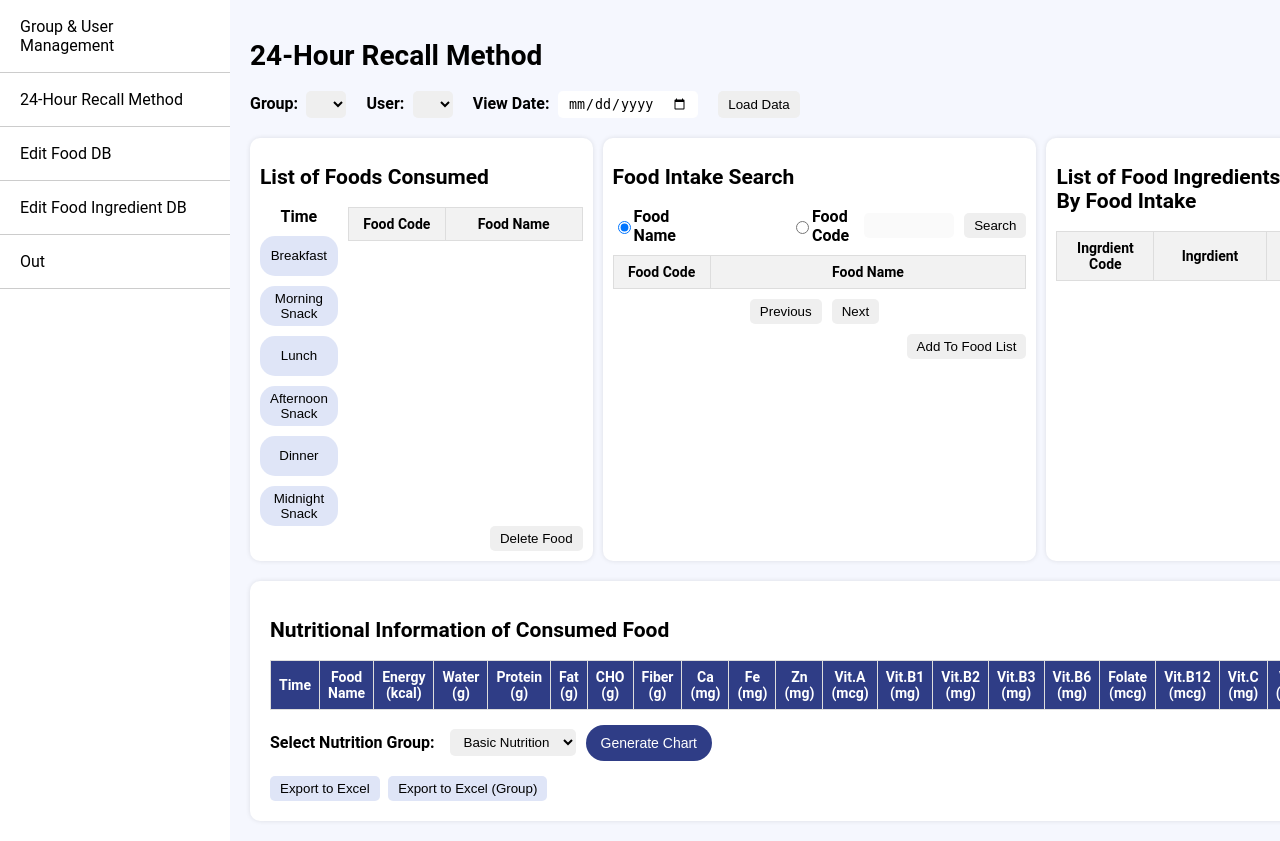
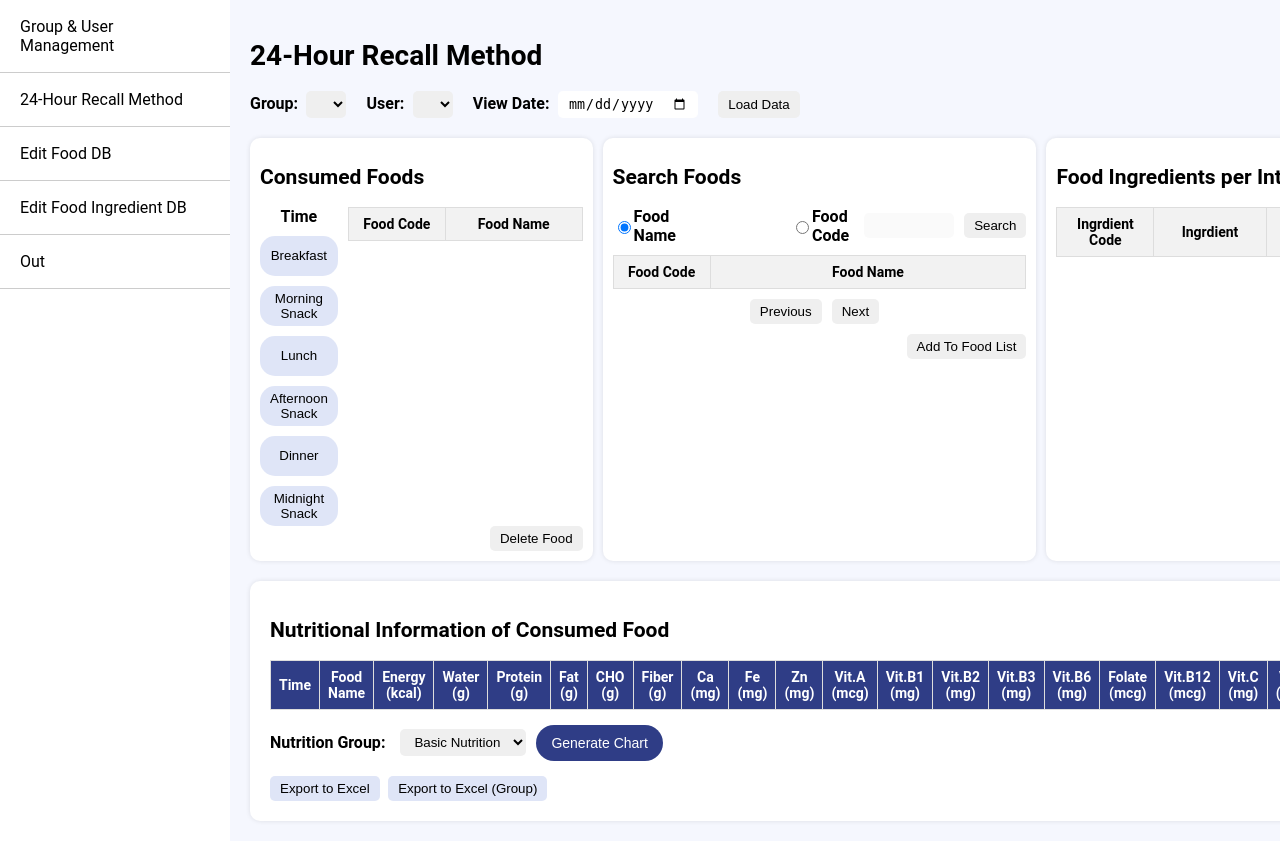
Before and after one commit to Park-HyeonJi/CambodiaNAS, a Flask app: page /24h in a window 1280 px wide. Shown: the part 100-941 px from the top of the page. Run offline with Flask 3, Linux system fonts and the light colour scheme; a user stored in the database is signed in; lists and menus that the app fills with data are empty; some libraries are stand-ins or nearby versions.

Commit message:
design: 24h-영어 표기 변경

```diff
--- a/templates/24h.html
+++ b/templates/24h.html
@@ -32,12 +32,11 @@
                 </div>
                 <button type="button" onclick="loadData()">Load Data</button>
             </div>
-
             <!-- 2행 -->
             <div class="section-container">
                 <!-- 1열: 현재 식사 전체 상태 -->
                 <div class="food-data">
-                    <h2>List of Foods Consumed</h2>
+                    <h2>Consumed Foods</h2>
                     <div class="food-data-content">
                         <div class="time-categories">
                             <b>Time</b>
@@ -71,7 +70,7 @@
                 </div>
                 <!-- 2열: 입력할 Food list 및 검색 -->
                 <div class="food-search">
-                    <h2>Food Intake Search</h2>
+                    <h2>Search Foods</h2>
                     <div class="search-options">
                         <label>
                             <input type="radio" name="searchType" value="name" checked onclick="toggleInputFields()">
@@ -108,11 +107,7 @@
                 </div>
                 <!-- 3열: 식사에 대한 정보 -->
                 <div class="food-details">
-                    <h2>List of Food Ingredients<br>By Food Intake</h2>
-                    <!-- <div class="form-group">
-                        <label for="foodIntake">Food Intake Rate(%):</label>
-                        <input type="text" id="foodIntake" name="foodIntake" value="100">
-                    </div> -->
+                    <h2>Food Ingredients per Intake</h2>
                     <table class="food-table">
                         <thead>
                             <tr>
@@ -127,8 +122,7 @@
                     </table>
                 </div>
             </div>
-
-            <!-- 3행 : 테이블 -->
+            <!-- 3행 : 영양성분 테이블 -->
             <div class="nutrition-table-container">
                 <h2>Nutritional Information of Consumed Food</h2>
                 <div style="overflow-x: auto;">
@@ -163,7 +157,7 @@
                     </table>
                 </div>
                 <div class="nutrition-controls">
-                    <label for="nutrition-group">Select Nutrition Group:</label>
+                    <label for="nutrition-group">Nutrition Group:</label>
                     <select id="nutrition-group" name="nutrition-group">
                         <option value="basic">Basic Nutrition</option>
                         <!-- Add more options as needed -->
```
